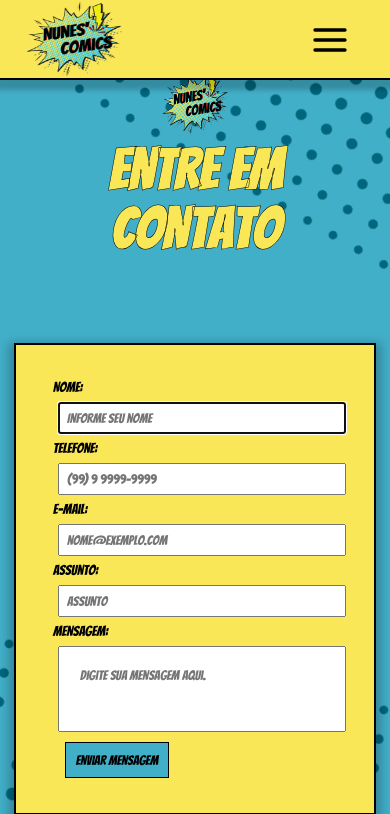
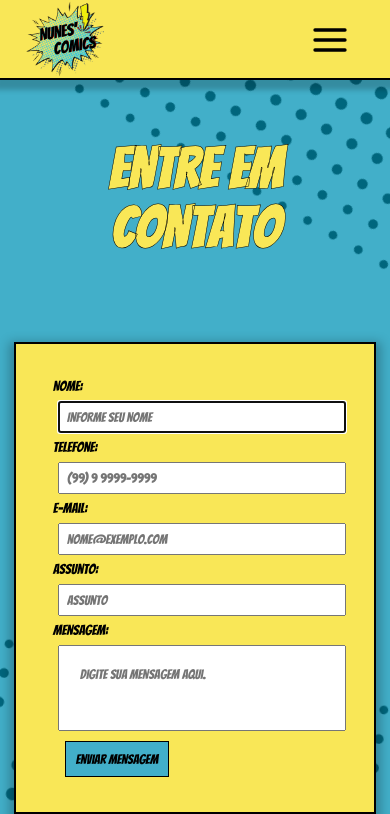
Before and after one commit to renanNun/nunes-comics, a PHP site: page /contact in a window 390 px wide. Shown: the top 814 px of the page. Run offline with PHP 8.4, Linux system fonts and the light colour scheme.

Commit message:
about page logo size fixed

```diff
--- a/app/views/site/contact.php
+++ b/app/views/site/contact.php
@@ -41,7 +41,7 @@
     </header>
     <main>
         <div class="page">
-            <div class="logo">
+            <div class="logo-page">
                 <a href="index.html"><img src="../../../public/assets/logo.png" alt="logo nunes comics"></a>
             </div>
             <div>
--- a/public/css/contato.css
+++ b/public/css/contato.css
@@ -32,8 +32,9 @@
     width: 100%;
   }
 
-  .logo img{
+  .logo-page img {
     width: 25%;
+    margin-top: 3rem;
   }
   .font{
     font-family: 'Bangers', sans-serif;
@@ -180,6 +181,14 @@
       font-size: 87.5%; /* 14px */
     }
 
+    .logo-page img {
+      display: none;
+    }
+
+    .title-contact {
+      margin-top: 5rem;
+    }
+
     .socials div{
       display: flex;
       flex-direction: column;
--- a/public/css/home.css
+++ b/public/css/home.css
@@ -14,6 +14,7 @@
   color: var(--yellow);
   -webkit-text-stroke-width: 0.5px;
   -webkit-text-stroke-color: #000;
+  margin-top: 10rem;
 }
 
 .latest .swiper-container {
```
